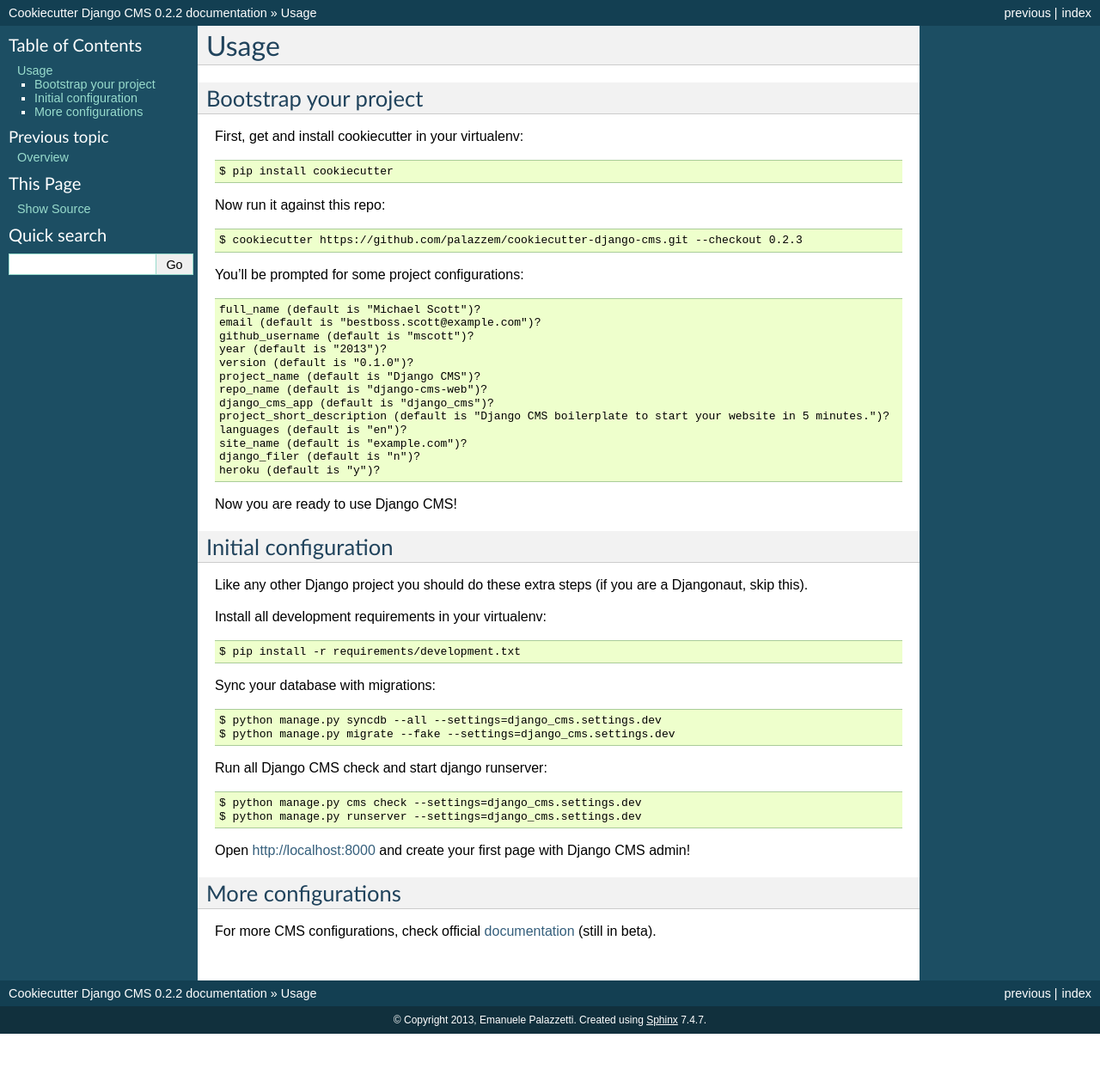
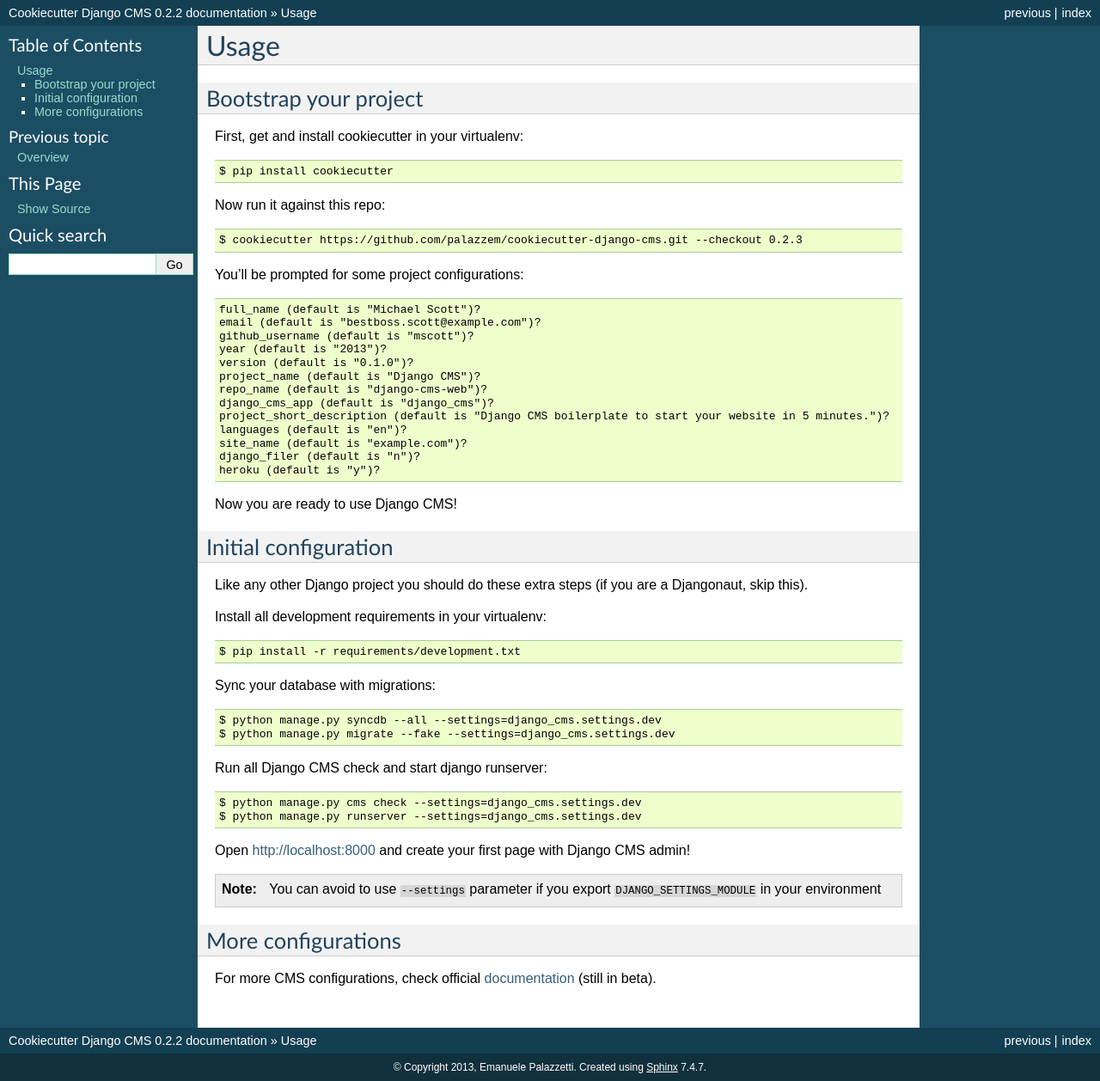
Before and after one commit to palazzem/cookiecutter-django-cms, a Sphinx documentation site: the page built from docs/source/usage.rst, in a window 1280 px wide. Shown: the whole page at 86% size. Built offline with Sphinx 7.4.7, drawn with Linux system fonts in a browser that asks for light colours; pages that are not in the unit, such as notebooks, are missing from menus; before the commit the page ends 1203 px from its top, so only the background shows below that.

```diff
--- a/docs/source/usage.rst
+++ b/docs/source/usage.rst
@@ -52,6 +52,9 @@
 
 Open http://localhost:8000 and create your first page with Django CMS admin!
 
+.. note::
+   You can avoid to use ``--settings`` parameter if you export ``DJANGO_SETTINGS_MODULE`` in your environment
+
 More configurations
 -------------------
 
```
